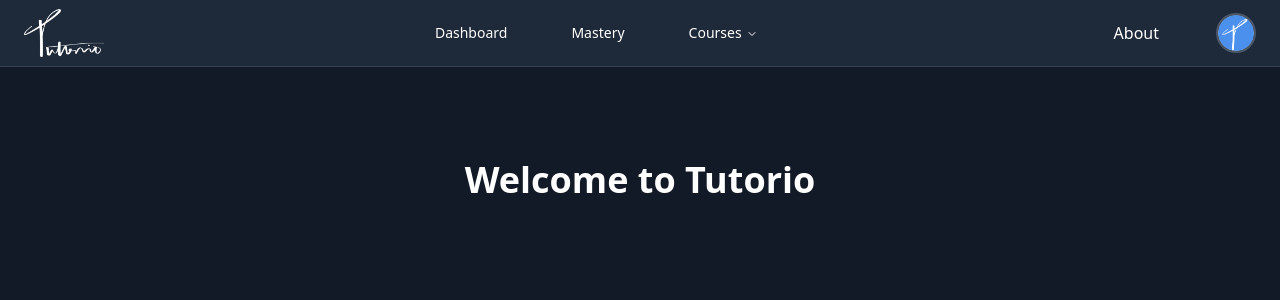
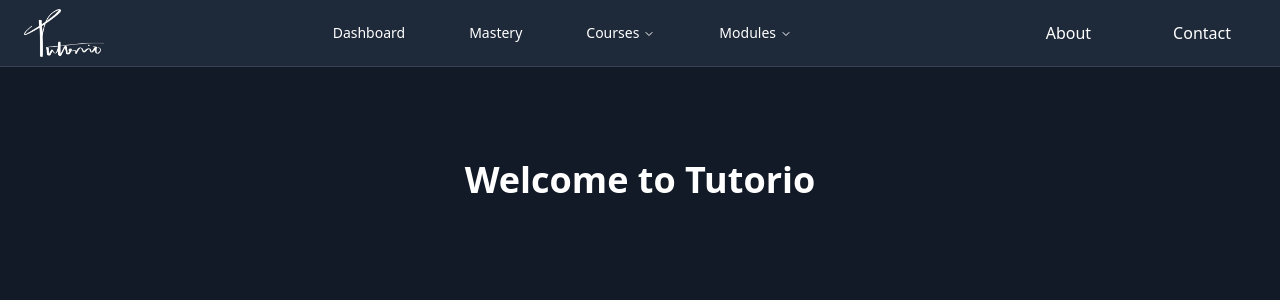
Before and after one commit to maxborshik/Tutorio, a Next.js app in the folder frontend/: page / in a window 1280 px wide. Shown: the top 300 px of the page. Built offline with nearby package versions, Linux system fonts and the light colour scheme.

Commit message:
fixed errors in navbar and edited appearance

```diff
--- a/frontend/components/navbar.tsx
+++ b/frontend/components/navbar.tsx
@@ -36,19 +36,19 @@
             <NavigationMenuList className="space-x-8">
 
                 <NavigationMenuItem>
-                    <Link href="/dashboard"  passHref>
-                        <NavigationMenuLink className={`${navigationMenuTriggerStyle()} text-white hover:bg-gray-700 hover:text-white ${isActive("/dashboard") ? "bg-gray-500" : "bg-transparent"}`}>
-                            Dashboard
+                        <NavigationMenuLink asChild className={`${navigationMenuTriggerStyle()} text-white hover:bg-gray-700 hover:text-white ${isActive("/dashboard") ? "bg-gray-500" : "bg-transparent"}`}>
+                            <Link href="/dashboard" passHref>
+                                Dashboard
+                            </Link>
                         </NavigationMenuLink>
-                    </Link>
                 </NavigationMenuItem>
 
                 <NavigationMenuItem>
-                    <Link href="/mastery" passHref>
-                        <NavigationMenuLink className={`${navigationMenuTriggerStyle()} text-white hover:bg-gray-700 hover:text-white ${isActive("/mastery") ? "bg-gray-500" : "bg-transparent"}`}>
-                            Mastery
+                        <NavigationMenuLink asChild className={`${navigationMenuTriggerStyle()} text-white hover:bg-gray-700 hover:text-white ${isActive("/mastery") ? "bg-gray-500" : "bg-transparent"}`}>
+                            <Link href="/mastery" passHref>
+                                Mastery
+                            </Link>
                         </NavigationMenuLink>
-                    </Link>
                 </NavigationMenuItem>
 
                 <NavigationMenuItem>
@@ -58,7 +58,7 @@
 
                     <NavigationMenuContent>
                     <ul className="grid w-80 gap-3 p-4 md:w-125 md:grid-cols-2 lg:w-150 bg-gray-800 border border-gray-700 rounded-md">
-                        <li className="row-span-2">
+                        <li className="col-span-2 pt-2">
                             <NavigationMenuLink asChild>
                                 <a className="flex h-full w-full select-none flex-col justify-end rounded-md bg-linear-to-b from-blue-600 to-blue-900 p-6 no-underline outline-none focus:shadow-md" href="/courses">
                                 <div className="mb-2 mt-4 text-lg font-medium text-white">All Courses</div>
@@ -79,15 +79,36 @@
                     </NavigationMenuContent>
 
                 </NavigationMenuItem>
+                                <NavigationMenuItem>
+                    <NavigationMenuTrigger className={`text-white hover:bg-gray-700 hover:text-white ${isActive("/modules") ? "bg-gray-500" : "bg-transparent"}`}>
+                        Modules
+                    </NavigationMenuTrigger>
+
+                    <NavigationMenuContent>
+                    <ul className="grid w-80 gap-3 p-4 md:w-125 md:grid-cols-3 lg:w-200 bg-gray-800 border border-gray-700 rounded-md">
+                        <li className="row-span-2">
+                            <NavigationMenuLink asChild>
+                                <a className="flex h-full w-full select-none flex-col justify-end rounded-md bg-linear-to-b from-blue-600 to-blue-900 p-6 no-underline outline-none focus:shadow-md" href="/modules">
+                                <div className="mb-2 mt-4 text-lg font-medium text-white">All Modules </div>
+                                <p className="text-sm leading-tight text-white/90">Browse the complete library of university-level modules.</p>
+                                </a>
+                            </NavigationMenuLink>
+                        </li>
+
+                        <ListItem href="/modules/calculus" title="Calculus">Derivatives, limits, and integrals.</ListItem>
+                        <ListItem href="/modules/linear-algebra" title="Linear Algebra">Vectors, matrices, and eigenvalues.</ListItem>
+                    </ul>
+                    </NavigationMenuContent>
+
+                </NavigationMenuItem>
 
             </NavigationMenuList>
             </NavigationMenu>
 
-          <div className="flex items-center space-x-8">
+        <div className="flex items-center space-x-8">
             <Link href="/about" className={`nav-btn-secondary ${isActive("/about") ? "nav-active" : ""}`}>About</Link>
-            <img src="/tutorio-icon-white-border.png" alt="Tutorio Icon" className="w-10 h-10 rounded-full border-2 border-gray-600" />
-          </div>
-
+            <Link href="/contact" className={`nav-btn-secondary ${isActive("/contact") ? "nav-active" : ""}`}>Contact</Link>
+        </div>
         </div>
       </div>
     </nav>
```
